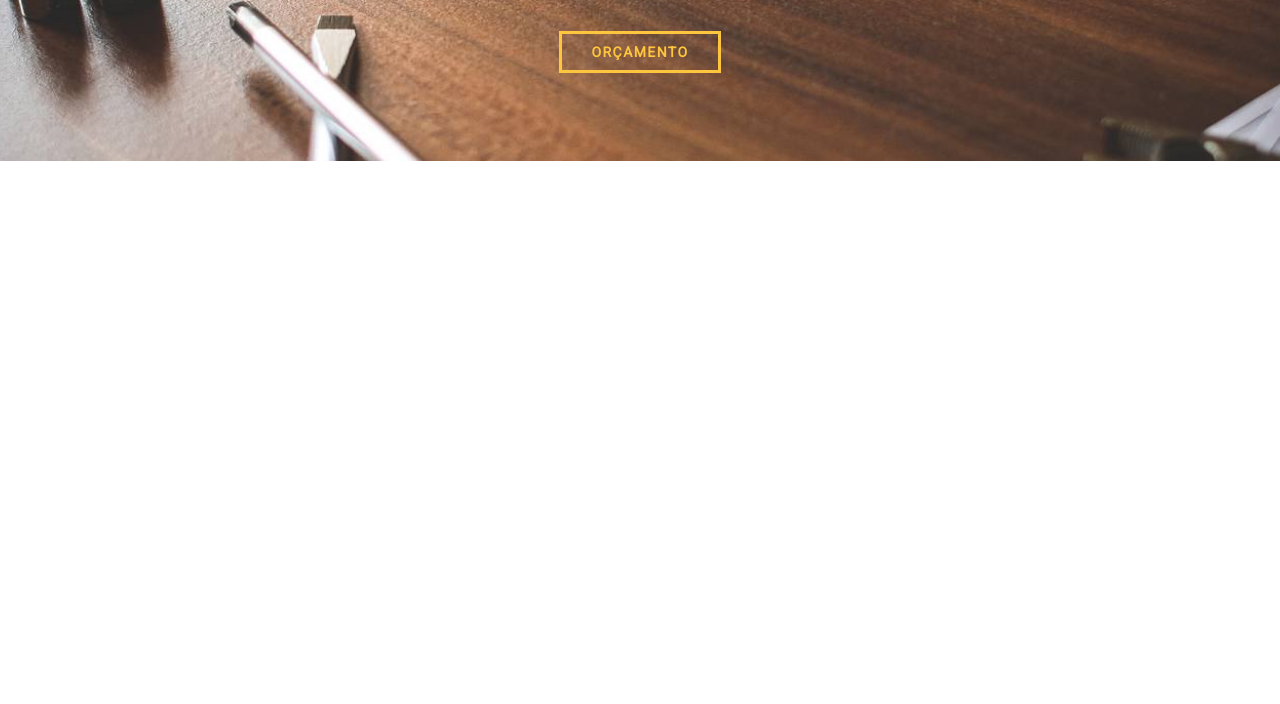
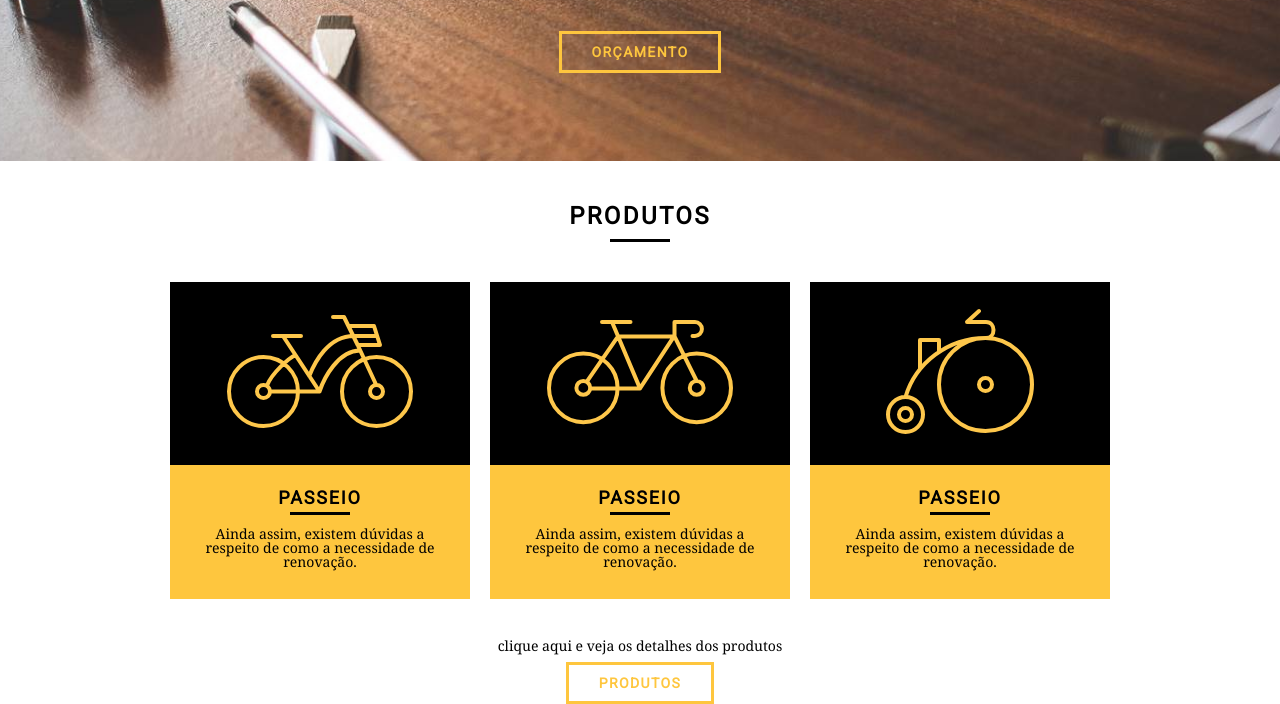
Before and after one commit to LeandroGolo/Loja-bicicletas, a plain HTML site: page index.html in a window 1280 px wide. Shown: the part 325-1029 px from the top of the page. Before the commit the page ends 800 px from the top, so only its background shows below. Drawn offline with Linux system fonts and the light colour scheme.

Commit message:
att
concluido a parde dos produtos

```diff
--- a/css/estilo.css
+++ b/css/estilo.css
@@ -7,6 +7,17 @@ body {
 p {
   font-family: Georgia, 'Times New Roman', Times, serif;
   font-size: 14px;
+}
+
+.subtitulo {
+  font-weight: bold;
+  font-size: 24px;
+  line-height: 30px;
+  letter-spacing: .1em;
+  color: #000000;
+  text-transform: uppercase;
+  text-align: center;
+  margin-bottom: 40px;
 }
 
 .btn {
@@ -27,6 +38,11 @@ p {
   border: 3px solid #ffffff;
 }
 
+.btn.btn-preto:hover {
+  color: #000000;
+  border: 3px solid #000000;
+}
+
 /* HEADER */
 
 .header {
@@ -35,6 +51,7 @@ p {
   width: 100%;
   background-color: #fec63e;
   padding: 15px 0;
+  z-index: 6;
 }
 
 .header_menu {
@@ -65,6 +82,10 @@ p {
 }
 
 /* INTRODUÇÃO */
+
+.produtos{
+  padding-top: 40px;
+}
 
 .introducao {
   width: 100%;
@@ -109,3 +130,58 @@ p {
   font-size: 14px;
   letter-spacing: .1em;
 }
+
+/* PRODUTOS */
+
+
+.subtitulo::after {
+  content: "";
+  display: block;
+  width: 60px;
+  height: 3px;
+  background: #000000;
+  margin: 8px auto;
+}
+
+.produtos_lista li {
+  background: #fec63e;
+  text-align: center;
+  padding-bottom: 10px;
+}
+
+.produtos_lista li p {
+  padding: 10px 20px 20px 20px;
+}
+
+.produtos_lista li h3 {
+  font-weight: bold;
+  font-size: 18px;
+  line-height: 25px;
+  text-transform: uppercase;
+  letter-spacing: .1em;
+  margin-top: 20px;
+}
+
+.produtos_lista li h3::after {
+  content: "";
+  display: block;
+  width: 60px;
+  height: 3px;
+  background: #000000;
+  margin: 2px auto;
+}
+
+.produtos_icone {
+  background: #000000;
+  padding: 20px;
+}
+.call {
+  text-align: center;
+  padding-top: 40px;
+  clear: both;
+}
+
+
+.call p {
+  margin-bottom: 20px;
+}
--- a/index.html
+++ b/index.html
@@ -40,5 +40,41 @@
     </div>
  </section>
 
+ <section class="produtos container">
+   <h2 class="subtitulo">Produtos</h2>
+   <ul class="produtos_lista">
+
+     <li class="grid-1-3">
+      <div class="produtos_icone">
+        <img src="img/produtos/passeio.svg" alt="">
+      </div>
+      <h3>Passeio</h3>
+      <P>Ainda assim, existem dúvidas a respeito de como a necessidade de renovação.</P>
+     </li>
+
+     <li class="grid-1-3">
+      <div class="produtos_icone">
+        <img src="img/produtos/esporte.svg" alt="">
+      </div>
+      <h3>Passeio</h3>
+      <P>Ainda assim, existem dúvidas a respeito de como a necessidade de renovação.</P>
+     </li>
+
+     <li class="grid-1-3">
+      <div class="produtos_icone">
+        <img src="img/produtos/retro.svg" alt="">
+      </div>
+      <h3>Passeio</h3>
+      <P>Ainda assim, existem dúvidas a respeito de como a necessidade de renovação.</P>
+     </li>
+   </ul>
+
+   <div class="call">
+    <p>clique aqui e veja  os detalhes dos produtos</p>
+    <a href="produtos.html" class="btn btn-preto">produtos</a>
+   </div>
+
+ </section>
+
 </body>
 </html>
```
